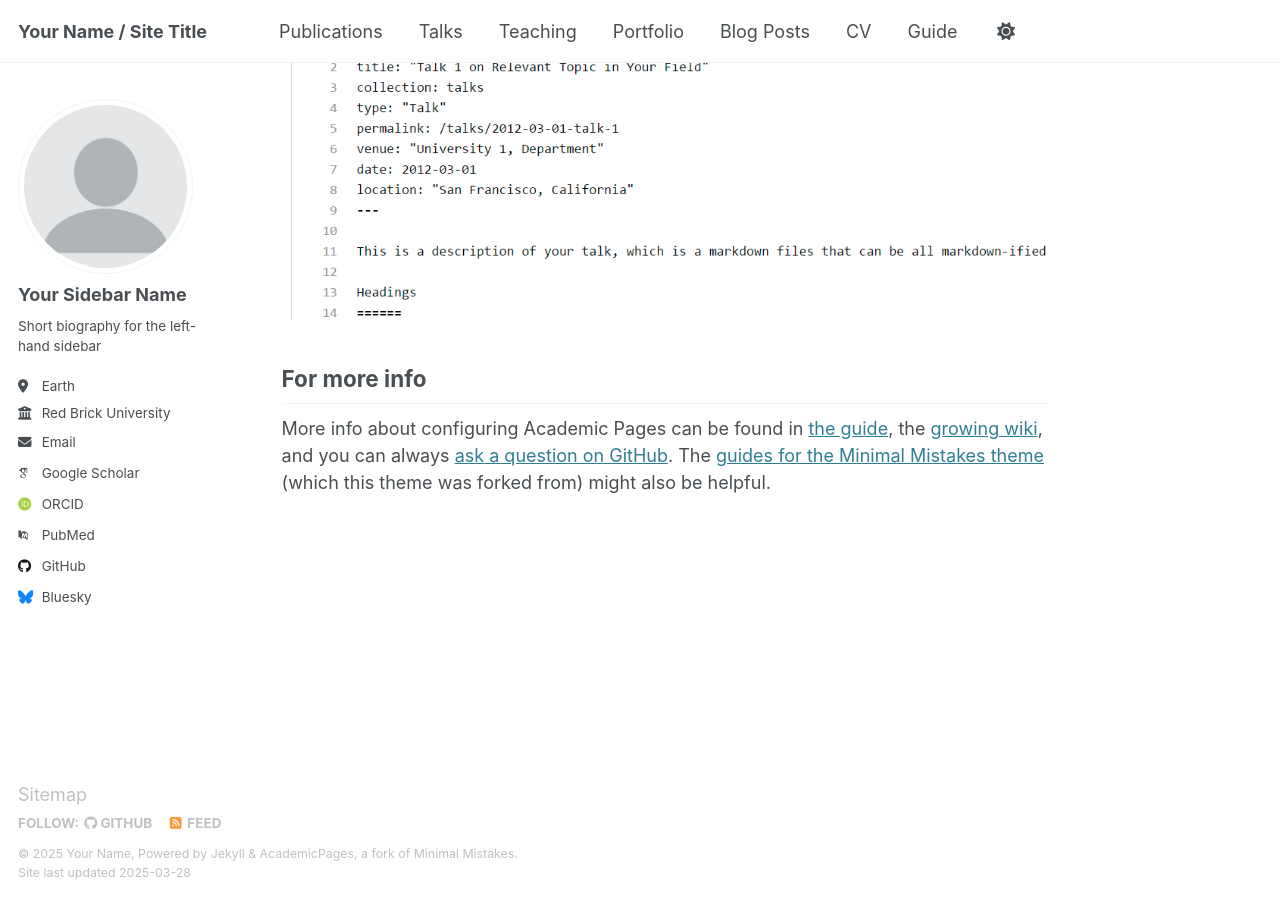
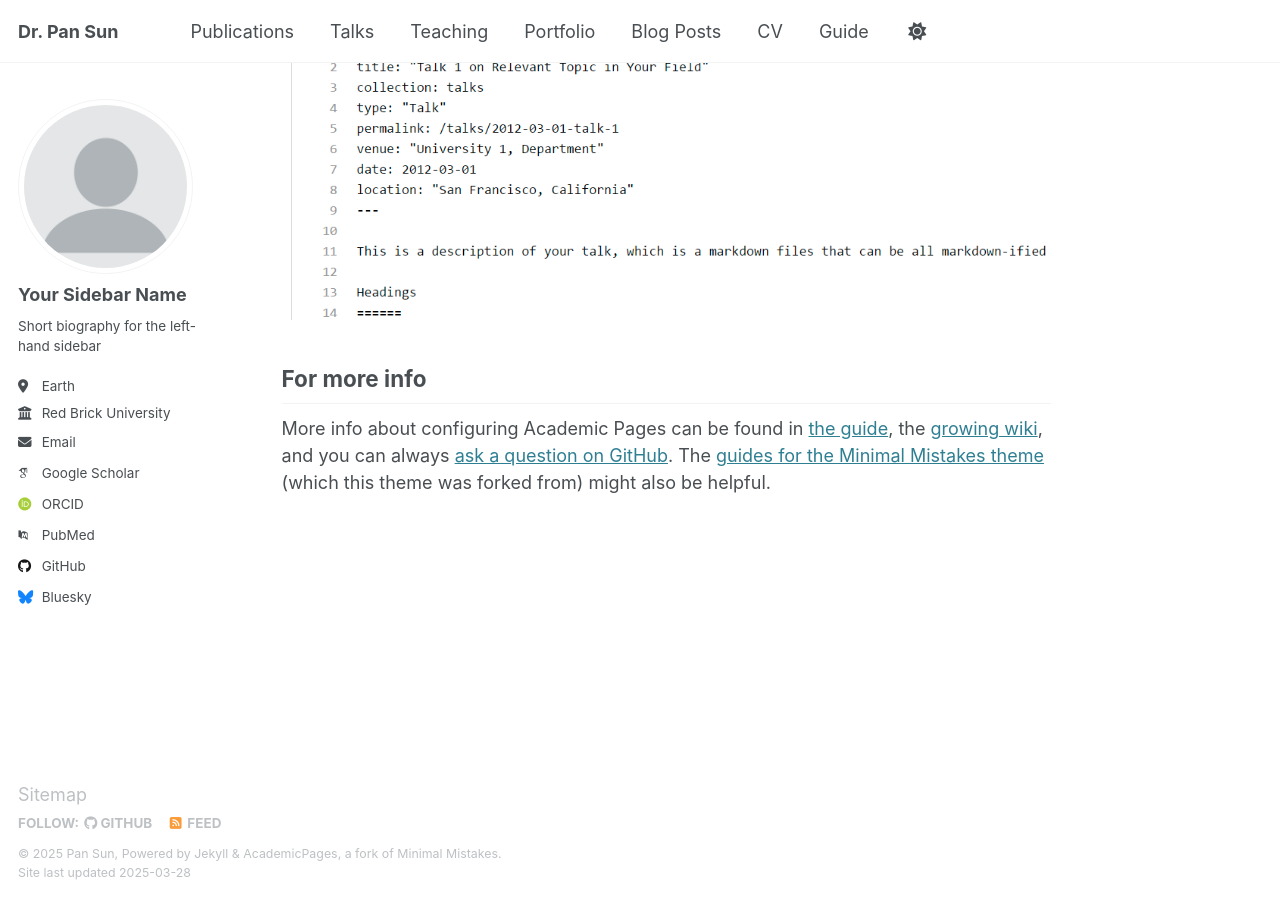
Before and after one commit to qxc2/Katalia_Qiuxia_Chen_v1, a Jekyll site: the page built from _pages/about.md, in a window 1280 px wide and 900 px high, scrolled down 2635 px. Built offline with Jekyll 4.4.1, drawn with Linux system fonts in a browser that asks for light colours; some web fonts are replaced.

Commit message:
Update _config.yml

```diff
--- a/_config.yml
+++ b/_config.yml
@@ -9,9 +9,9 @@
 # Basic Site Settings
 locale                   : "en-US"
 site_theme               : "default"
-title                    : "Your Name / Site Title"
+title                    : "Dr. Pan Sun"
 title_separator          : "-"
-name                     : &name "Your Name"
+name                     : &name "Pan Sun"
 description              : &description "personal description"
 url                      : https://academicpages.github.io # the base hostname & protocol for your site e.g. "https://[your GitHub username].github.io"
 baseurl                  : "" # the subpath of your site, e.g. "/blog"
```
